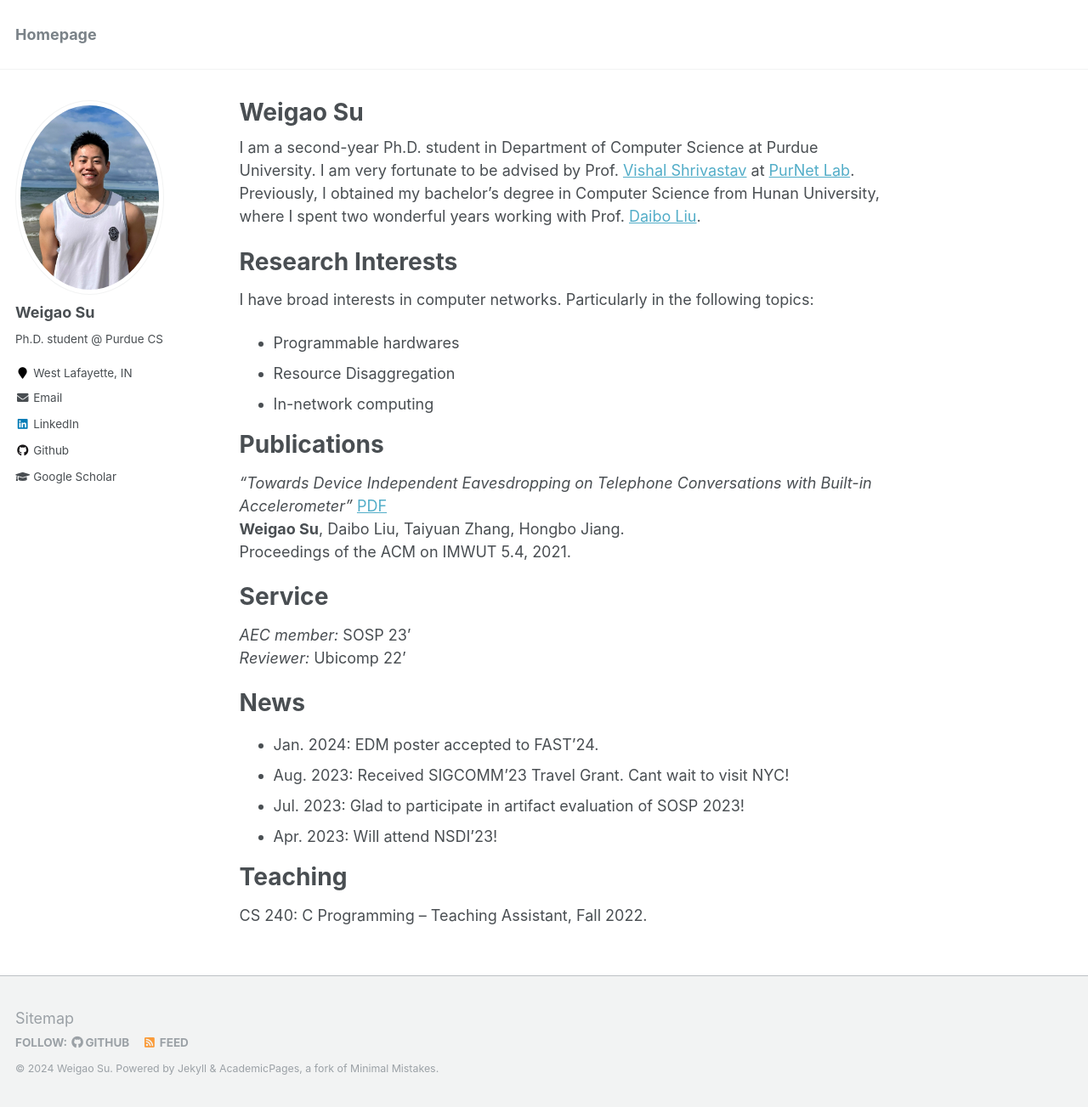
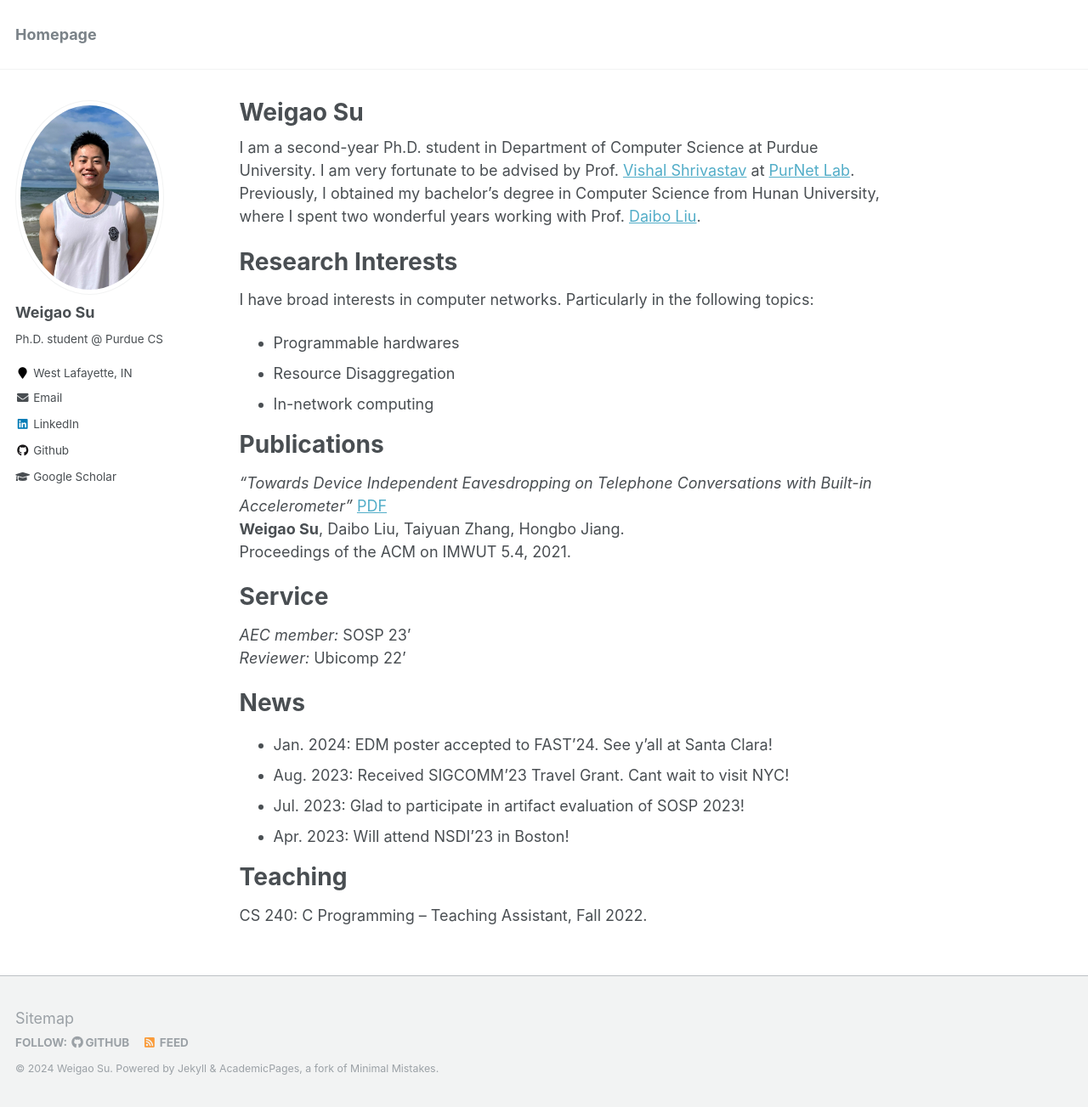
Before and after one commit to wegul/wegul.github.io, a Jekyll site: the page built from _pages/about.md, in a window 1280 px wide and 1303 px high. Shown: the whole window at 85% size. Built offline with Jekyll 4.4.1, drawn with Linux system fonts in a browser that asks for light colours.

Commit message:
Update about.md

```diff
--- a/_pages/about.md
+++ b/_pages/about.md
@@ -50,10 +50,10 @@ Service
 
 News
 ======
-* Jan. 2024: EDM poster accepted to FAST'24.
+* Jan. 2024: EDM poster accepted to FAST'24. See y'all at Santa Clara!
 * Aug. 2023: Received SIGCOMM'23 Travel Grant. Cant wait to visit NYC!
 * Jul. 2023: Glad to participate in artifact evaluation of SOSP 2023!
-* Apr. 2023: Will attend NSDI'23!
+* Apr. 2023: Will attend NSDI'23 in Boston!
 
 
 <!--* Mar. 2022: I will join PurdueCS as a Ph.D. student!-->
```
